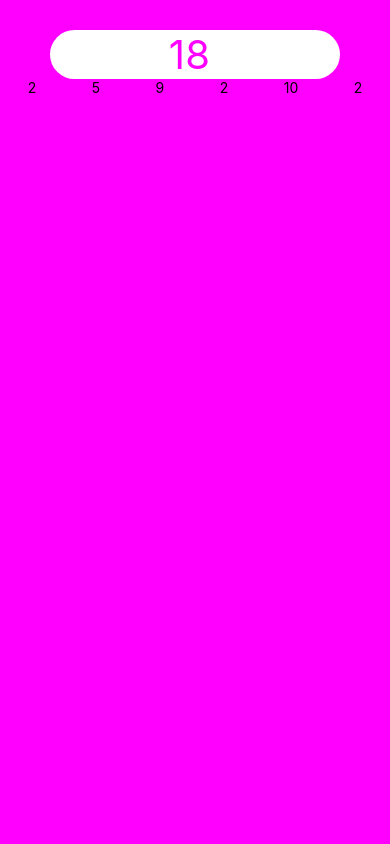
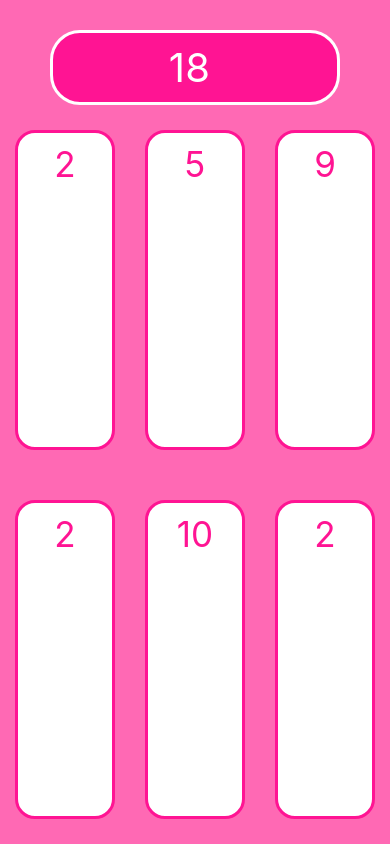
Before and after one commit to gooddaymorgan/Target-Sum-Game, a React Native app: screen / in a window 390 px wide. Built offline with nearby package versions, Linux system fonts and the light colour scheme.

Commit message:
Target Styles Refine & Pink
-changed random buttons style to pink
- added new style class 'random'
-added border style and other style elements

```diff
--- a/Game.js
+++ b/Game.js
@@ -32,18 +32,21 @@ class Game extends React.Component {
 
 const styles = StyleSheet.create({
   container: {
-    backgroundColor: 'magenta',
+    backgroundColor: 'hotpink',
     flex: 1,
     paddingTop: 30,
   },
 
   target: {
     fontSize: 40,
-    color: 'magenta',
-    backgroundColor: 'white',
+    backgroundColor: 'deeppink',
+    color: 'white',
     marginHorizontal: 50,
     textAlign: 'center',
     borderRadius: 30,
+    padding: 10,
+    borderColor: 'white',
+    borderWidth: 3,
   },
 
   randomContainer: {
@@ -51,6 +54,20 @@ const styles = StyleSheet.create({
     flexDirection: 'row',
     flexWrap: 'wrap',
     justifyContent: 'space-around',
+  },
+
+  random: {
+    backgroundColor: 'white',
+    color: 'deeppink',
+    width: 100,
+    marginHorizontal: 15,
+    marginVertical: 25,
+    fontSize: 35,
+    textAlign: 'center',
+    borderRadius: 20,
+    padding: 10,
+    borderColor: 'deeppink',
+    borderWidth: 3,
   },
 
   STATUS_PLAYING: {
```
